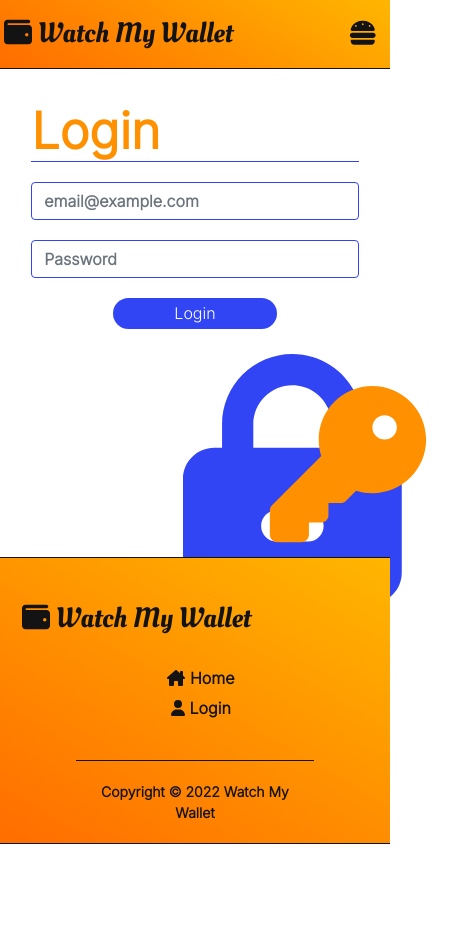
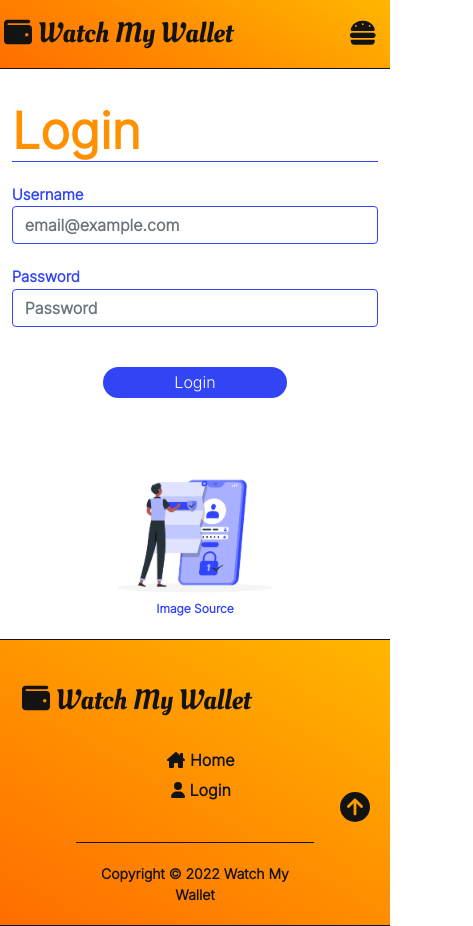
Before and after one commit to Carrick7/project_wmw, a React (Create React App) app in the folder frontend/: page /login in a window 390 px wide. Shown: the whole page, 473 px wide, since content can reach past the window. Before the commit the page ends 844 px from the top, so only its background shows below. Built offline with nearby package versions, Linux system fonts and the light colour scheme.

Commit message:
re worked login page

```diff
--- a/frontend/src/App.css
+++ b/frontend/src/App.css
@@ -2,6 +2,7 @@
   display: flex;
   flex-direction: column;
   min-height: 100vh;
+  scroll-behavior: smooth;
 }
 .content-wrap {
   flex: 1;
--- a/frontend/src/App.js
+++ b/frontend/src/App.js
@@ -13,8 +13,10 @@ import Products_page from './pages/Products_page';
 import SingleShoppinngList from './components/ShoppingLists/SingleShoppingList/SingleShoppingList';
 import SingleReceiptList from './components/ReceiptLists/SingleRecieptList/SingleReceiptList';
 import Footer from './components/Footer/Footer';
+import BackToTopButton from './components/BackToTopButton/BackToTopButton';
 //Bootstrap
 import 'bootstrap/dist/css/bootstrap.min.css';
+//CSS
 import './App.css';
 
 function App() {
@@ -23,6 +25,7 @@ function App() {
       <Router>
         <div className="page-container">
           <div className="content-wrap">
+            <div id='back_to_top'/>
             <Header />
             <Routes>
               {/*Landing/home page & sign up*/}
@@ -53,6 +56,7 @@ function App() {
               <Route path="/products" element={<Products_page />} />
             </Routes>
           </div>
+            <BackToTopButton />
             <Footer />
         </div>
       </Router>
--- a/frontend/src/components/Authentication/Registration.css
+++ b/frontend/src/components/Authentication/Registration.css
@@ -26,6 +26,8 @@
   transition: .25s;
   font-weight: bold;
   width: 50%;
+  margin-top: 20px;
+  margin-bottom: 20px;
 }
 #register_button:hover{
 box-shadow: #fff 0px 0px 0px 2px;
@@ -47,7 +49,7 @@ box-shadow: #fff 0px 0px 0px 2px;
   font-weight: bold;
 }
 #email:focus, #user_name:focus, #password:focus, #confirmPassword:focus{
-  box-shadow: none;
+  box-shadow: #ff9100 0px 0px 0px 2px;
   border: #ff9100 solid 1px;
 }
 @media screen and (max-width: 770px){
--- a/frontend/src/components/Authentication/Registration.jsx
+++ b/frontend/src/components/Authentication/Registration.jsx
@@ -8,7 +8,7 @@ import { register, reset } from '../../features/auth/authSlice';
 import { useSelector, useDispatch } from 'react-redux';
 //CSS
 import './Registration.css';
-import { Container, Row, Col } from 'react-bootstrap';
+import { Row, Col } from 'react-bootstrap';
 import { FontAwesomeIcon } from '@fortawesome/react-fontawesome'
 import { faIdCard } from '@fortawesome/free-solid-svg-icons';
 //Toastify
--- /dev/null
+++ b/frontend/src/components/BackToTopButton/BackToTopButton.css
@@ -0,0 +1,11 @@
+.back_to_top_button_container{
+  position: fixed;
+  bottom: 20px;
+  right: 20px;
+  z-index: 9999;
+}
+.back_to_top_button{
+  font-size: 30px;
+  color: rgb(19, 19, 19);
+  --fa-animation-duration: 8s;
+}
--- /dev/null
+++ b/frontend/src/components/BackToTopButton/BackToTopButton.jsx
@@ -0,0 +1,14 @@
+//CSS
+import { FontAwesomeIcon } from '@fortawesome/react-fontawesome';
+import { faCircleArrowUp } from '@fortawesome/free-solid-svg-icons';
+import './BackToTopButton.css';
+
+const BackToTopButton = () => {
+  return (
+    <div className="back_to_top_button_container">
+     <a href='#back_to_top'><FontAwesomeIcon className="back_to_top_button" icon={faCircleArrowUp} bounce/></a>
+    </div>
+  )
+}
+
+export default BackToTopButton
--- a/frontend/src/components/Login/Login.css
+++ b/frontend/src/components/Login/Login.css
@@ -1,6 +1,7 @@
 /*Form Input*/
 .login_form_input{
   margin-bottom: 20px;
+  margin-top: 20px;
 }
 #email_login, #password_login{
   font-weight: bold;
@@ -8,6 +9,24 @@
 }
 #email_login:focus, #password_login:focus{
   box-shadow: #3145f5 0px 0px 0px 2px;
+}
+.login_form_input span, .image_source_login{
+  font-size: 15px;
+  color: #3145f5;
+  font-weight: bold;
+}
+.image_source_login{
+  font-size: 12px;
+  background: none;
+  border: none;
+  text-decoration: none;
+}
+.image_source_col{
+  text-align: center;
+}
+.image_source_login:focus{
+  outline: none;
+  box-shadow: none;
 }
 #login_container{
   padding-left: 8%;
@@ -19,6 +38,7 @@
 .form_login{
   border-radius: 25px;
 }
+
 .formTitle_footer{
   font-size: 50px;
   margin-top: 20px;
@@ -36,6 +56,7 @@
   font-size: 16px;
   transition: .25s;
   width: 50%;
+  margin-top: 20px;
 }
 #login_button:hover{
   box-shadow: #ff9100 0px 0px 0px 3px;
@@ -44,19 +65,35 @@
 .login_form_input:last-child{
   text-align: center;
 }
-.unlock_icon{
-  color: #3145f5;
-  font-size: 250px;
+.image_container_login{
+  text-align: center;
+  padding-top: 50px;
 }
-.key_icon{
-  color: #ff9100;
-  font-size: 250px;
-  padding-left: 40px;
-  padding-bottom: 30px;
-
+.login_image{
+  max-width: 600px;
+  left: 50px;
 }
-.lockNKey{
-  text-align: center;
-  padding-top: 120px;
-  --fa-animation-duration: 8s;
+@media screen and (max-width: 1670px){
+  #login_container{
+    padding-left: 3%;
+    padding-right: 3%;
+  }
 }
+@media screen and (max-width: 611px){
+  .login_image{
+    max-width: 400px;
+    left: 50px;
+  }
+  .image_container_login{
+    padding-top: 25px;
+  }
+}
+@media screen and (max-width: 420px){
+  .login_image{
+    max-width: 200px;
+    left: 50px;
+  }
+  .image_container_login{
+    padding-top: 60px;
+  }
+}
--- a/frontend/src/components/Login/Login.jsx
+++ b/frontend/src/components/Login/Login.jsx
@@ -10,9 +10,9 @@ import { useSelector, useDispatch } from 'react-redux';
 import Spinner from '../Spinner/Spinner';
 //CSS
 import './Login.css';
-import { Container, Row, Col } from 'react-bootstrap';
-import { FontAwesomeIcon } from '@fortawesome/react-fontawesome'
-import { faUnlockKeyhole, faKey } from '@fortawesome/free-solid-svg-icons';
+import { Container, Row, Col, OverlayTrigger, Popover } from 'react-bootstrap';
+//images
+import img3 from '../../images/img3.png';
 
 function Login() {
   // useState for the form data
@@ -79,10 +79,12 @@ function Login() {
           <form onSubmit={onSubmit}>
             {/* email */}
             <Col className='login_form_input'>
+            <span>Username</span>
             <input type="email" className="form-control" id='email_login' name='email' value={email} placeholder='email@example.com' onChange={onChange}/>
             </Col>
             {/* password */}
             <Col className='login_form_input'>
+            <span>Password</span>
             <input type="password" className="form-control" id='password_login' name='password' value={password} placeholder='Password' onChange={onChange}/>
             </Col>
             {/* submit button */}
@@ -92,11 +94,23 @@ function Login() {
           </form>
         </section>
         </Col>
-      <Col md={8} className='lockNKey'>
-        <span className='fa-layers fa-fw fa-lg'>
-          <FontAwesomeIcon className="unlock_icon" icon={faUnlockKeyhole} shake/>
-          <FontAwesomeIcon className="key_icon" icon={faKey} transform={"shrink-6"} shake/>
-        </span>
+        <Col md={8} className='image_container_login'>
+          <img src={img3} alt="login_image" className='login_image'/>
+          <Col className='image_source_col'>
+            <OverlayTrigger
+              trigger="click"
+              key="bottom"
+              placement="bottom"
+              overlay={
+                <Popover id={`popover-positioned-bottom`}>
+                  <Popover.Body>
+                  <a href="https://storyset.com/user" target={"_blank"} rel="noreferrer">User illustrations by Storyset</a>
+                  </Popover.Body>
+                </Popover>
+              }>
+              <button className='image_source_login'>Image Source</button>
+            </OverlayTrigger>
+          </Col>
          </Col>
        </Row>
       </Container>
--- a/frontend/src/pages/Landing_and_Registration.jsx
+++ b/frontend/src/pages/Landing_and_Registration.jsx
@@ -30,9 +30,9 @@ const { user } = useSelector((state) => state.auth);
             </span>
           </Col>
           <Row className="scroll_down_buttons_row">
-            <Col><button className="scroll_down_buttons"> About Us </button></Col>
-            <Col><button className="scroll_down_buttons"> Features </button></Col>
-            <Col><button className="scroll_down_buttons"> Sign Up </button></Col>
+            <Col><button className="scroll_down_buttons"><a href="#about_us_target"> About Us</a></button></Col>
+            <Col><button className="scroll_down_buttons"><a href="#features_target"> Features </a></button></Col>
+            <Col><button className="scroll_down_buttons"><a href="#sign_up_target"> Register </a></button></Col>
           </Row>
         </Col>
         {/*Structure of Image*/}
@@ -48,7 +48,7 @@ const { user } = useSelector((state) => state.auth);
               overlay={
                 <Popover id={`popover-positioned-bottom`}>
                   <Popover.Body>
-                  <a href='https://www.freepik.com/vectors/supermarket' target={"_blank"}>Supermarket vector created by pch.vector - www.freepik.com</a>
+                  <a href='https://www.freepik.com/vectors/supermarket' target={"_blank"} rel="noreferrer">Supermarket vector created by pch.vector - www.freepik.com</a>
                   </Popover.Body>
                 </Popover>
               }>
@@ -64,6 +64,7 @@ const { user } = useSelector((state) => state.auth);
       <Container fluid id="about_us_container">
         <Row >
           <Col xxl={9}>
+            <div id="about_us_target"/>
             <h1 id="about_us_title">About Us</h1>
             <Col className="about_us_text">
              <span>
@@ -94,7 +95,7 @@ const { user } = useSelector((state) => state.auth);
                overlay={
                  <Popover id={`popover-positioned-bottom`}>
                    <Popover.Body>
-                   <a href='https://www.freepik.com/vectors/about-page' target={"_blank"}>About page vector created by pikisuperstar - www.freepik.com</a>
+                   <a href='https://www.freepik.com/vectors/about-page' target={"_blank"} rel="noreferrer">About page vector created by pikisuperstar - www.freepik.com</a>
                    </Popover.Body>
                  </Popover>
                }>
@@ -107,6 +108,7 @@ const { user } = useSelector((state) => state.auth);
       </Container>
 
       {/*Features*/}
+      <div id="features_target"/>
       <Container fluid id="featues_container">
         <Row>
           <Home_Page_Features />
@@ -118,6 +120,7 @@ const { user } = useSelector((state) => state.auth);
          <></>
       ):(
          <>
+          <div id="sign_up_target"/>
           <Container fluid id="sign_up_container">
            <Registration />
           </Container>
--- a/frontend/src/pages/pages_css/Landing_and_Registration.css
+++ b/frontend/src/pages/pages_css/Landing_and_Registration.css
@@ -65,11 +65,19 @@
   color: #fff;
   font-size: 16px;
   transition: .25s;
-  font-weight: 300;
+}
+.scroll_down_buttons a{
+  border: 1px solid #3145f5;
+  color: #fff;
+  font-size: 16px;
+  text-decoration: none;
 }
 .scroll_down_buttons:focus, .scroll_down_buttons:hover{
   box-shadow: #ff9100 0px 0px 0px 2px;
   transition: .25s;
+}
+.scroll_down_buttons a:focus, .scroll_down_buttons a:hover{
+  color: #fff;
 }
 
 /********About Us********/
```
Also changed, not shown: frontend/src/images/img2.jpg (deleted), frontend/src/images/img3.png (added). Lines whose indentation alone changed are shown as unchanged.
